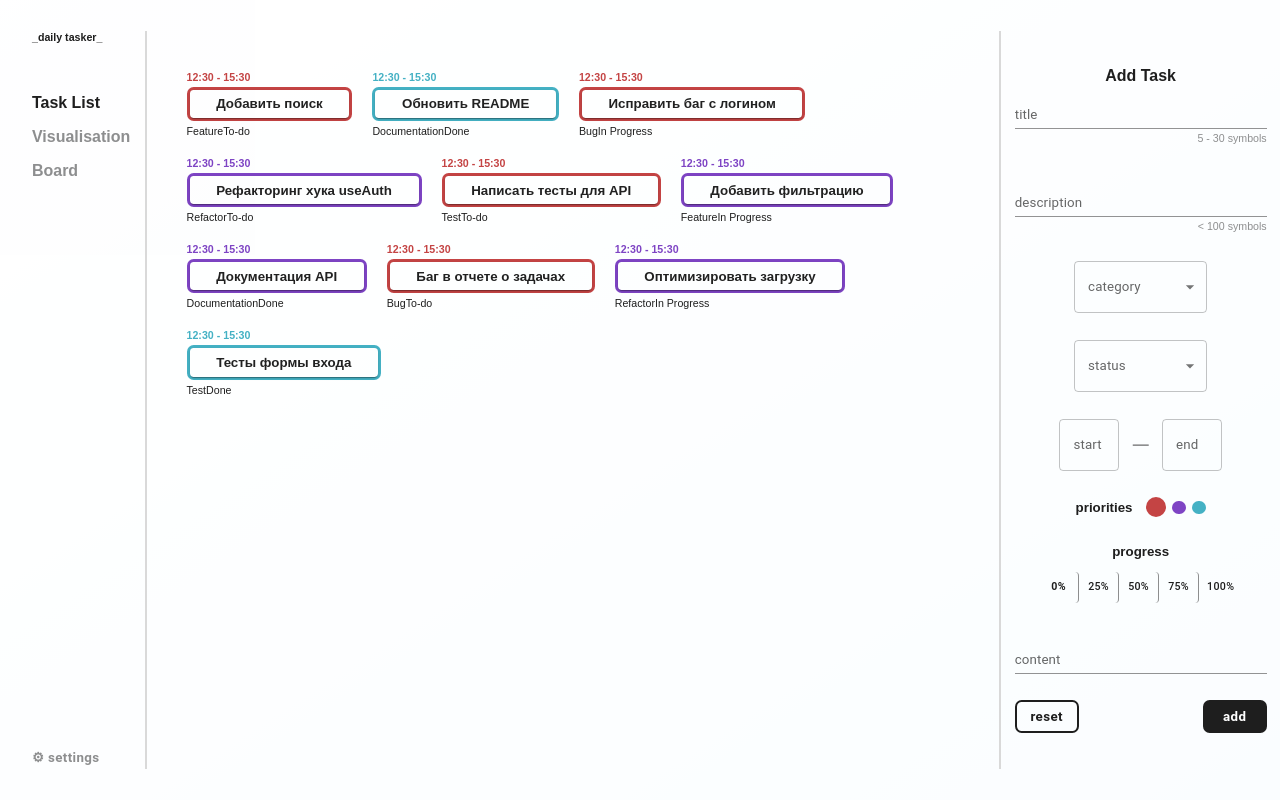
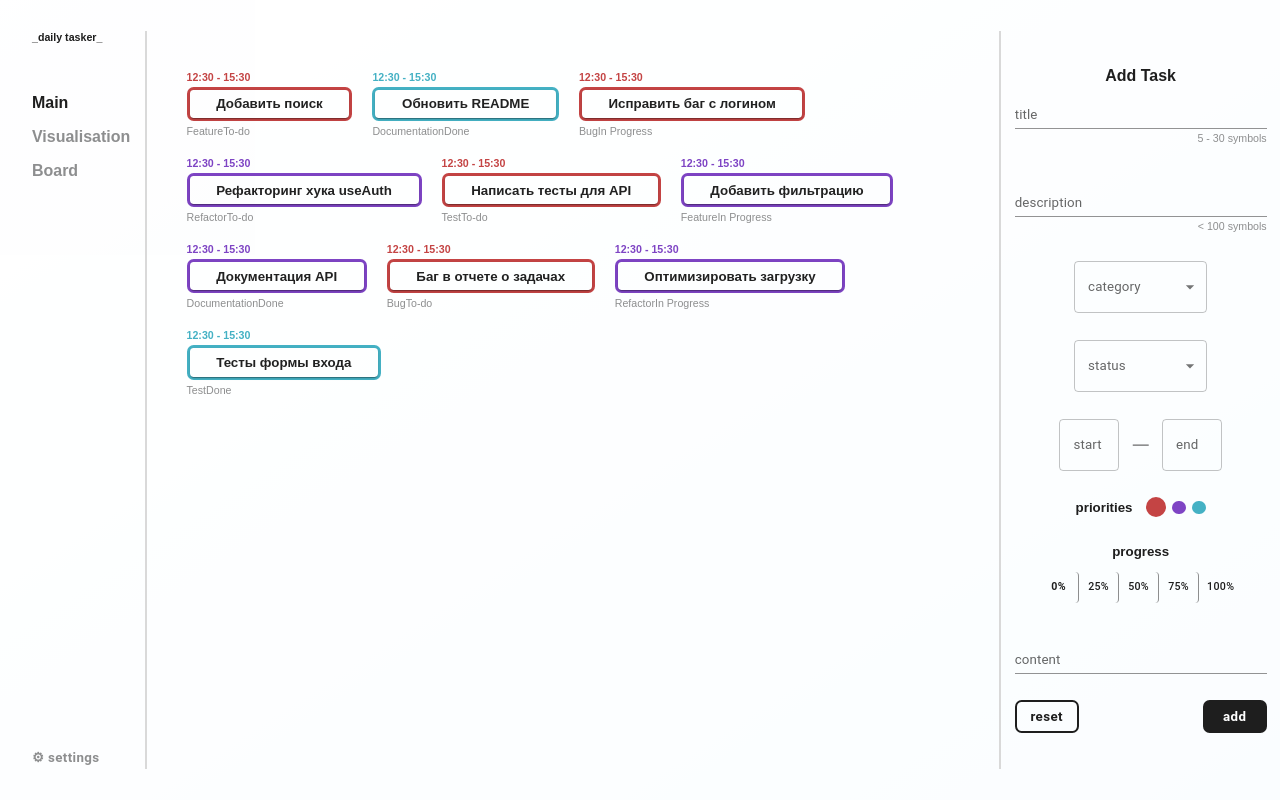
Before and after one commit to ZaplatiteZaSitePJ/t1-tasker, a React (Vite) app: page / in a window 1280 px wide. Built offline with nearby package versions, Linux system fonts and the light colour scheme.

Commit message:
Created routing to task page by id

```diff
--- a/src/LayoutProvider.tsx
+++ b/src/LayoutProvider.tsx
@@ -1,12 +1,13 @@
 import { Route, Routes } from "react-router-dom";
-import TaskList from "./components/pages/TaskList_(Main)/TaskList";
+import Main from "./components/pages/TaskList_(Main)/Main";
 import Layout from "./Layout";
 
 export default function LayoutProvider() {
 	return (
 		<Routes>
 			<Route path="/" element={<Layout />}>
-				<Route index element={<TaskList />} />
+				<Route index element={<Main />} />
+				<Route path="/:id" element={<p>Добавить сюда надо</p>} />
 				<Route
 					path="/visualisation"
 					element={
--- a/src/components/navigation/Navigation.module.scss
+++ b/src/components/navigation/Navigation.module.scss
@@ -1,7 +1,3 @@
-.active {
-	color: var(--black-color);
-}
-
 .logo {
 	color: var(--black-color);
 	font-size: var(--small-font-size);
@@ -21,7 +17,7 @@
 	}
 
 	&__active {
-		color: var(--black-color);
+		color: var(--black-color) !important;
 	}
 }
 
--- a/src/components/navigation/Navigation.tsx
+++ b/src/components/navigation/Navigation.tsx
@@ -16,7 +16,7 @@ export default function Navigation() {
 						})
 					}
 				>
-					Task List
+					Main
 				</NavLink>
 				<NavLink
 					to="/visualisation"
--- a/src/components/pages/TaskList_(Main)/TaskList.tsx
+++ b/src/components/pages/TaskList_(Main)/Main.tsx
@@ -1,14 +1,14 @@
 import { type FC } from "react";
-import styles from "./TaskList.module.scss";
-import TaskContainer from "./components/tasks/TaskContainer";
+import styles from "./Main.module.scss";
+import TaskList from "./components/tasks/TaskList";
 import AddTaskForm from "./components/addTask/AddTaskForm";
 
-const TaskList: FC = () => {
+const Main: FC = () => {
 	return (
 		<>
 			<div className={styles.taskList}>
 				<section className={styles.taskList__contentPanel}>
-					<TaskContainer />
+					<TaskList />
 				</section>
 				<section className={styles.taskList__addPanel}>
 					<AddTaskForm />
@@ -18,4 +18,4 @@ const TaskList: FC = () => {
 	);
 };
 
-export default TaskList;
+export default Main;
--- a/src/components/pages/TaskList_(Main)/components/tasks/Task.interface.ts
+++ b/src/components/pages/TaskList_(Main)/components/tasks/Task.interface.ts
@@ -1,6 +1,6 @@
-import type { Category } from "../../../../types/Category.type";
-import type { Priorites } from "../../../../types/Priopites.type";
-import type { Status } from "../../../../types/Status.type";
+import type { Category } from "../../../../../types/Category.type";
+import type { Priorites } from "../../../../../types/Priopites.type";
+import type { Status } from "../../../../../types/Status.type";
 
 export interface TaskProps {
 	id: number;
--- a/src/components/pages/TaskList_(Main)/components/tasks/TaskContainer.tsx
+++ /dev/null
@@ -1,29 +0,0 @@
-import React from "react";
-import styles from "./TaskContainer.module.scss";
-import Task from "./Task";
-import { useTasks } from "../../../../../context/TasksContext";
-
-export default function TaskContainer() {
-	const { tasks } = useTasks();
-
-	if (!tasks) return;
-
-	return (
-		<div className={styles.taskContainer}>
-			{tasks.map((task) => (
-				<Task
-					key={task.id}
-					id={task.id}
-					title={task.title}
-					description={task.description}
-					priorites={task.priorites}
-					status={task.status}
-					progress={task.progress}
-					category={task.category}
-					startTime={task.startTime}
-					endTime={task.endTime}
-				/>
-			))}
-		</div>
-	);
-}
--- /dev/null
+++ b/src/components/pages/TaskList_(Main)/components/tasks/TaskList.tsx
@@ -0,0 +1,32 @@
+import React from "react";
+import styles from "./TaskList.module.scss";
+import Task from "./Task";
+import { useTasks } from "../../../../../context/TasksContext";
+import { Link } from "react-router-dom";
+
+export default function TaskList() {
+	const { tasks } = useTasks();
+
+	if (!tasks) return;
+
+	return (
+		<div className={styles.taskContainer}>
+			{tasks.map((task) => (
+				<Link to={`/${task.id}`}>
+					<Task
+						key={task.id}
+						id={task.id}
+						title={task.title}
+						description={task.description}
+						priorites={task.priorites}
+						status={task.status}
+						progress={task.progress}
+						category={task.category}
+						startTime={task.startTime}
+						endTime={task.endTime}
+					/>
+				</Link>
+			))}
+		</div>
+	);
+}
--- a/src/styles/globalStyles.css
+++ b/src/styles/globalStyles.css
@@ -8,6 +8,7 @@ a,
 a:link,
 a:visited {
 	transition: ease 0.2s;
+	color: var(--grey-color);
 }
 
 a:hover {
```
Also changed, not shown: src/components/pages/TaskList_(Main)/Main.module.scss (renamed from src/components/pages/TaskList_(Main)/TaskList.module.scss), src/components/pages/TaskList_(Main)/components/modals&detailes/TaskDetailes.tsx (renamed from src/components/pages/TaskList_(Main)/components/tasks/modals&detailes/TaskDetailes.tsx), src/components/pages/TaskList_(Main)/components/modals&detailes/TaskItem.tsx (added), src/components/pages/TaskList_(Main)/components/tasks/TaskList.module.scss (renamed from src/components/pages/TaskList_(Main)/components/tasks/TaskContainer.module.scss).
